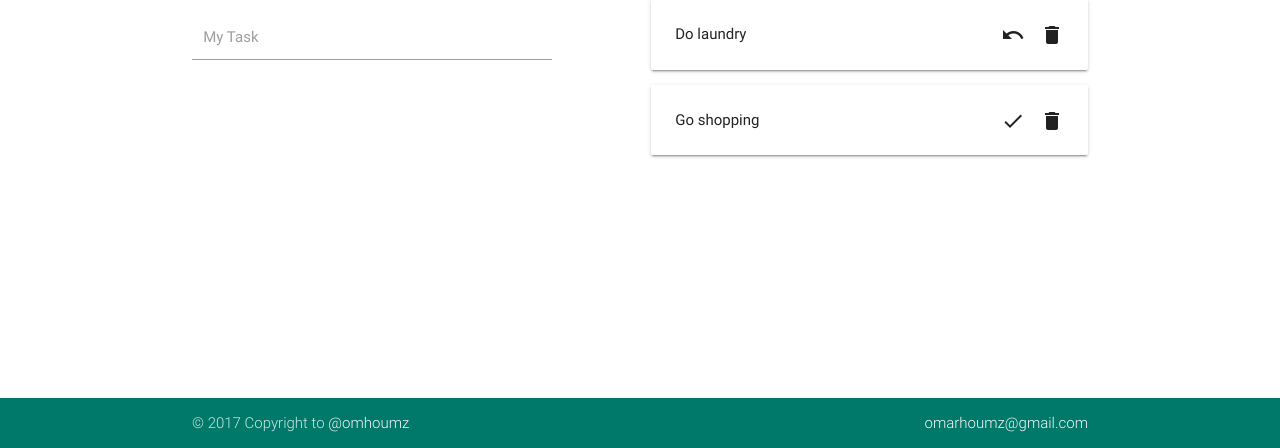
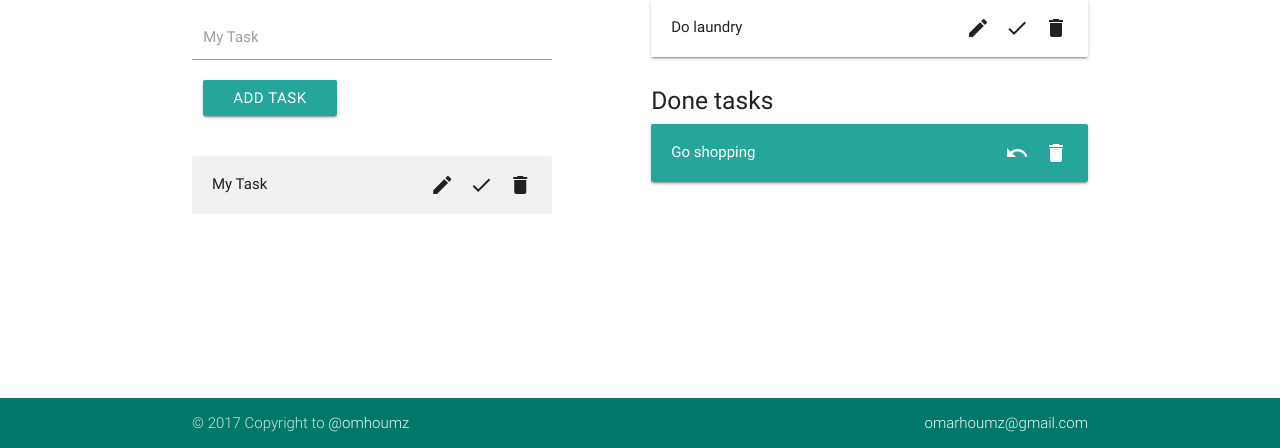
Before and after one commit to omarhoumz/lineapp, a React app: page / in a window 1280 px wide. Shown: the part 352-800 px from the top of the page. Built offline with nearby package versions, Linux system fonts and the light colour scheme.

Commit message:
Adds additional components: * Adds preview task and done tasks

```diff
--- a/src/LineApp.css
+++ b/src/LineApp.css
@@ -6,6 +6,7 @@ body, .LineApp  {
 main{
     flex: 1 0 auto;
 }
+.clear {clear: both;}
 .page-header {
     background-color: #F1F1F1;
     margin-bottom: 30px;
@@ -19,3 +20,22 @@ main{
 .add-task .input-field input {
     padding-left: 0.75em;
 }
+.card-panel.task {
+    padding: 17px 20px;
+}
+.card-panel.task.done {
+    background-color: #26a69a;
+    color: #fefefe;
+}
+.card-panel.task.preview {
+    margin-top: 40px;
+    box-shadow: none;
+    background-color: #f1f1f1;
+}
+
+.task-done-container h5 {
+    margin-top: 30px;
+}
+.act-btn {
+    cursor: pointer;
+}
--- a/src/components/Footer.js
+++ b/src/components/Footer.js
@@ -4,7 +4,6 @@ import '../LineApp.css';
 class Footer extends Component {
   render() {
     return (
-
         <footer className="page-footer transparent">
             <div className="footer-copyright teal darken-2">
                 <div className="container">
@@ -13,7 +12,6 @@ class Footer extends Component {
                 </div>
             </div>
         </footer>
-
     );
   }
 }
--- a/src/components/Header.js
+++ b/src/components/Header.js
@@ -6,7 +6,7 @@ class Header extends Component {
         return (
             <header className="page-header">
                 <div className="container">
-                    <h1 className="center-align">Welcome to LineApp</h1>
+                    <h1 className="center-align">Welcome to <strong>LineApp</strong></h1>
                     <h5 className="center-align">Add your tasks and todos to get organized.</h5>
                 </div>
             </header>
--- a/src/components/Main.js
+++ b/src/components/Main.js
@@ -1,10 +1,41 @@
 import React, { Component } from 'react';
 import '../LineApp.css';
 
+import Task from './Task';
+import TaskDone from './TaskDone';
+import TaskPreview from './TaskPreview';
+
 class Main extends Component {
 
-    clik(p) {
-        alert('Blah blas ' + p);
+    constructor(props) {
+        super(props);
+        this.state = {
+            task: "My Task"
+        }
+    }
+
+    delete_all() {
+        console.log("delete_all");
+    }
+
+    done_all() {
+        console.log("done_all");
+    }
+
+    prevTask(task) {
+        this.setState({task});
+    }
+
+    handlePrev(e) {
+        const task = e.target.value;
+        this.prevTask(task);
+    }
+
+    handleAddTask(task) {
+        console.log(task);
+    }
+    handleEnter(e){
+        if (e.key === 'Enter') {this.handleAddTask(e.target.value)}
     }
 
     render() {
@@ -12,30 +43,33 @@ class Main extends Component {
             <main className="main-content">
                 <div className="container">
                     <div className="row">
-                        <div className="col s5 add-task">
+                        <div className="col s11 m6 l5 add-task">
                             <h4>Add a task</h4>
                             <div className="input-field col s12">
                                 <label htmlFor="task">My Task</label>
-                                <input type="text" id="task" title="task" />
+                                <input type="text" id="task" title="task"
+                                       value={this.props.task}
+                                       onChange={this.handlePrev.bind(this)}
+                                       onKeyPress={this.handleEnter.bind(this)}
+                                    />
                             </div>
+                            <div className="col s12">
+                                <button className="btn" onClick={this.handleAddTask.bind(this, this.state.task)}>Add Task</button>
+                            </div>
+                            <TaskPreview prevTask={this.prevTask.bind(this)} task={this.state.task} />
                         </div>
-                        <div className="col offset-s1 s6 all-tasks">
+                        <div className="col s11 m6 offset-l1 l6 all-tasks">
                             <h4>
                                 All tasks
-                                <i className="material-icons right small" onClick={this.clik.bind("haha")} >delete_sweep</i>
-                                <i className="material-icons right small" onClick={this.clik} >done_all</i>
+                                <i className="material-icons right small act-btn" onClick={this.delete_all} >delete_sweep</i>
+                                <i className="material-icons right small act-btn" onClick={this.done_all} >done_all</i>
                             </h4>
                             <div className="task-container">
-                                <div className="card-panel">
-                                    <span>Do laundry</span>
-                                    <i className="material-icons right" onClick={this.clik} >delete</i>
-                                    <i className="material-icons right" onClick={this.clik} >undo</i>
-                                </div>
-                                <div className="card-panel">
-                                    <span>Go shopping</span>
-                                    <i className="material-icons right" onClick={this.clik} >delete</i>
-                                    <i className="material-icons right" onClick={this.clik} >done</i>
-                                </div>
+                                <Task />
+                            </div>
+                            <div className="task-done-container">
+                                <h5>Done tasks</h5>
+                                <TaskDone />
                             </div>
                         </div>
                     </div>
--- /dev/null
+++ b/src/components/Task.js
@@ -0,0 +1,37 @@
+import React, { Component } from 'react';
+import '../LineApp.css';
+
+class Task extends Component {
+
+    delete() {
+        console.log("delete");
+    }
+
+    undo() {
+        console.log("undo");
+    }
+
+    done() {
+        console.log("done");
+    }
+
+    edit() {
+        console.log("edit");
+    }
+
+    render() {
+        return (
+            <div className="card-panel task">
+                <span>Do laundry</span>
+                <div className="right">
+                    <i className="material-icons right act-btn" onClick={this.delete} >delete</i>
+                    <i className="material-icons right act-btn" onClick={this.done} >done</i>
+                    <i className="material-icons right act-btn" onClick={this.edit} >edit</i>
+                </div>
+                <div className="clear"></div>
+            </div>
+        );
+    }
+}
+
+export default Task;
--- /dev/null
+++ b/src/components/TaskDone.js
@@ -0,0 +1,21 @@
+import React from 'react';
+import '../LineApp.css';
+
+import Task from './Task';
+
+class TaskDone extends Task {
+    render() {
+        return (
+            <div className="card-panel task done">
+                <span>Go shopping</span>
+                <div className="right">
+                    <i className="material-icons right act-btn" onClick={this.delete} >delete</i>
+                    <i className="material-icons right act-btn" onClick={this.undo} >undo</i>
+                </div>
+                <div className="clear"></div>
+            </div>
+        );
+    }
+}
+
+export default TaskDone;
--- /dev/null
+++ b/src/components/TaskPreview.js
@@ -0,0 +1,22 @@
+import React from 'react';
+import '../LineApp.css';
+
+import Task from './Task';
+
+class TaskPreview extends Task {
+    render() {
+        return (
+            <div className="card-panel task preview col s12">
+                <span>{this.props.task}</span>
+                <div className="right">
+                    <i className="material-icons right act-btn">delete</i>
+                    <i className="material-icons right act-btn">done</i>
+                    <i className="material-icons right act-btn">edit</i>
+                </div>
+                <div className="clear"></div>
+            </div>
+        );
+    }
+}
+
+export default TaskPreview;
```
